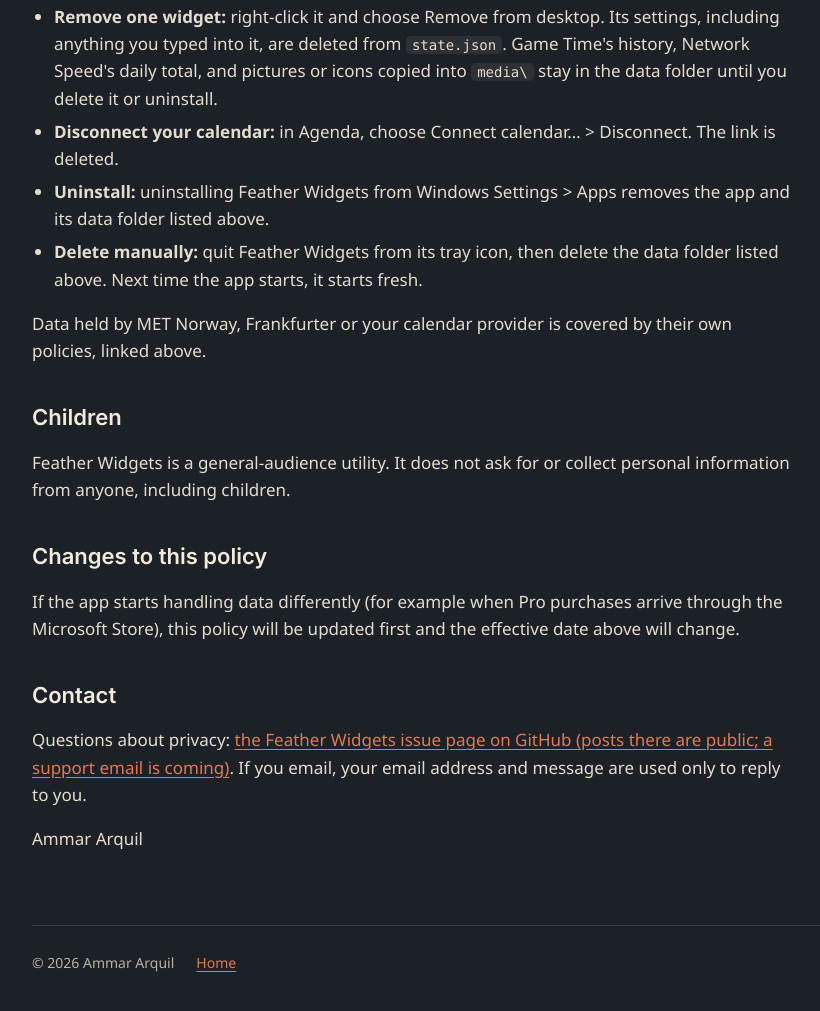
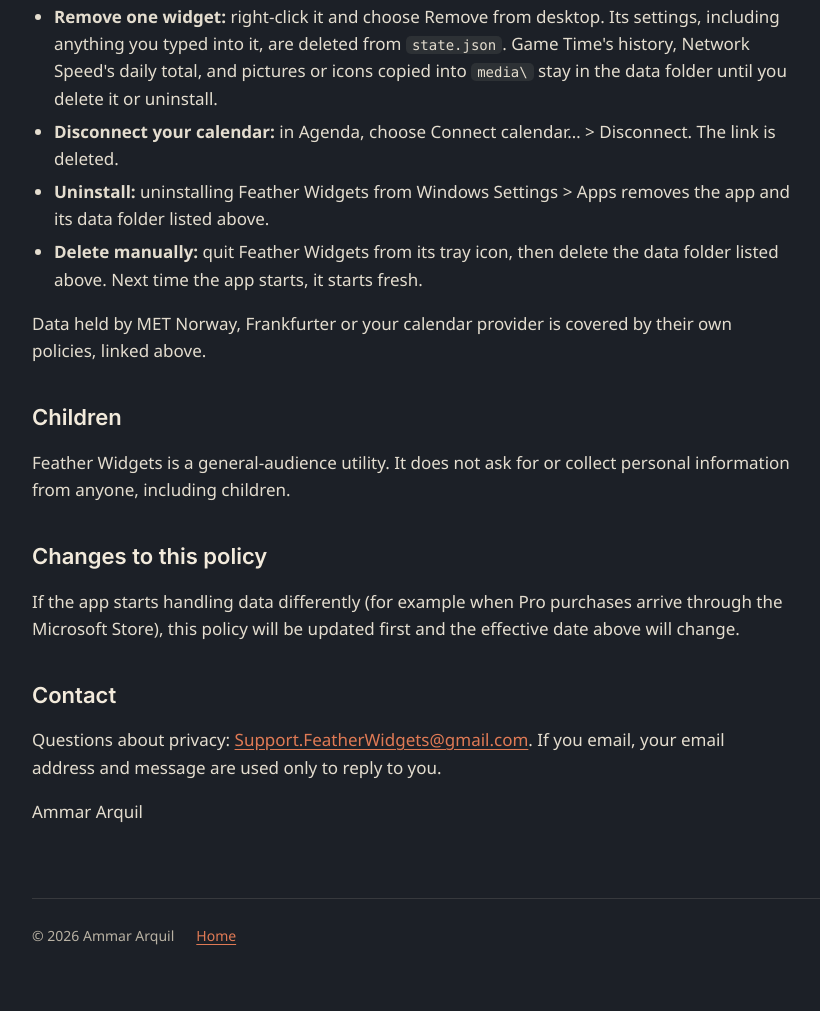
Before and after one commit to AmmartheAwesome/feather-widgets, a plain HTML site: page privacy/index.html in a window 1280 px wide. Shown: the part 3580-4591 px from the top of the page, without its empty margins (92-912 px from the left). After the commit the page ends 4567 px from the top, so only its background shows below. Drawn offline with Linux system fonts and the light colour scheme.

Commit message:
Privacy policy: support email

```diff
--- a/privacy/index.html
+++ b/privacy/index.html
@@ -47,7 +47,7 @@
 <h2>Changes to this policy</h2>
 <p>If the app starts handling data differently (for example when Pro purchases arrive through the Microsoft Store), this policy will be updated first and the effective date above will change.</p>
 <h2>Contact</h2>
-<p>Questions about privacy: <a href="https://github.com/AmmartheAwesome/feather-widgets/issues">the Feather Widgets issue page on GitHub (posts there are public; a support email is coming)</a>. If you email, your email address and message are used only to reply to you.</p>
+<p>Questions about privacy: <a href="mailto:Support.FeatherWidgets@gmail.com">Support.FeatherWidgets@gmail.com</a>. If you email, your email address and message are used only to reply to you.</p>
 <p>Ammar Arquil</p>
   </main>
   <footer><div class="row"><span>© 2026 Ammar Arquil</span><a href="../">Home</a></div></footer>
```
